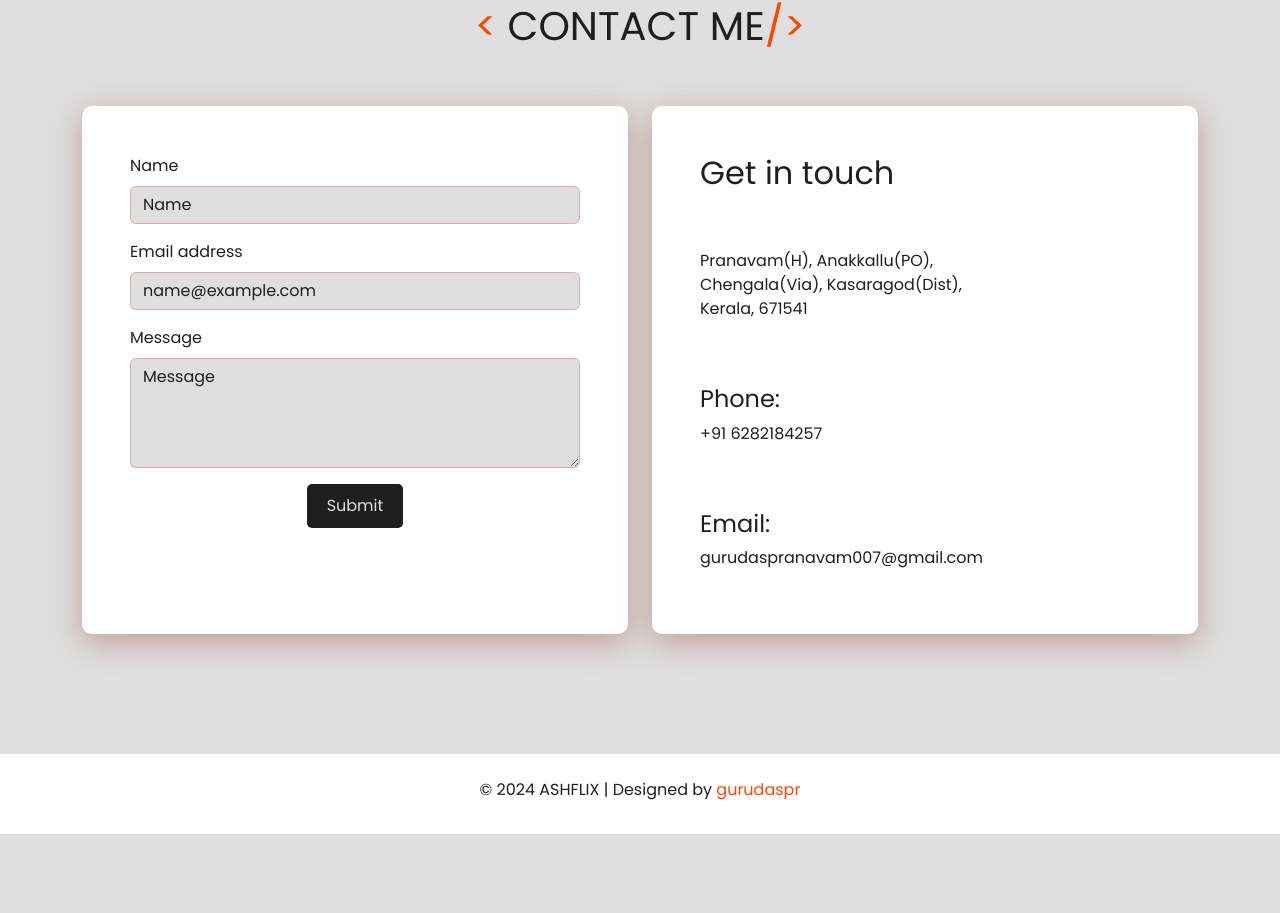
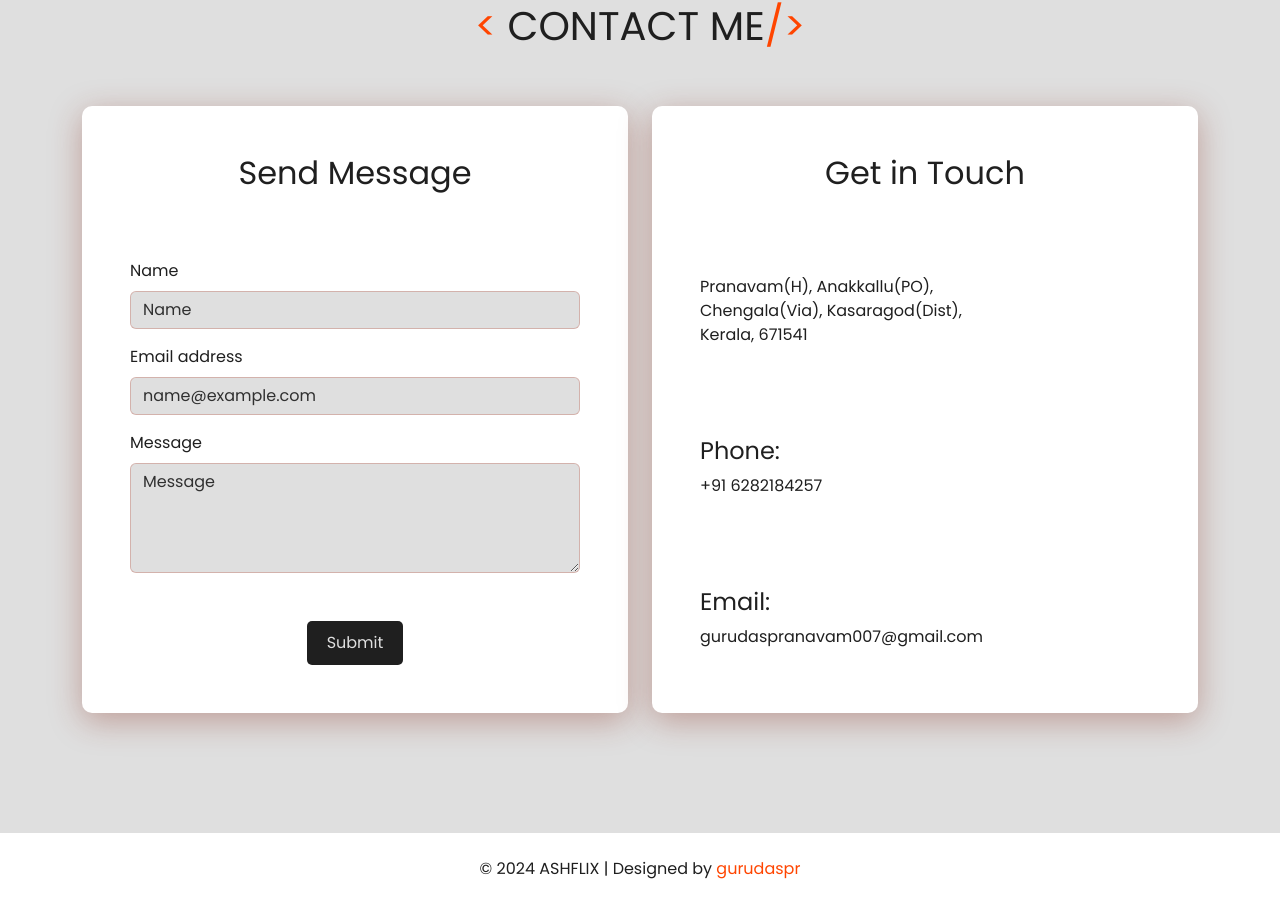
Before and after one commit to gurudaspr/portfolio-react, a React (Create React App) app: page / in a window 1280 px wide. Shown: the part 2359-3272 px from the top of the page. Before the commit the page ends 3193 px from the top, so only its background shows below. Built offline with nearby package versions, Linux system fonts and the light colour scheme.

Commit message:
first commit

```diff
--- a/src/components/Contact.jsx
+++ b/src/components/Contact.jsx
@@ -14,6 +14,7 @@ const Contact = () => {
         <Row className="d-flex justify-content-between">
           <Col md={6} sm={12} className="mb-4">
             <div className="form-container mt-5 pb-5 p-5 h-100 mx-auto d-flex flex-column justify-content-between">
+            <h2 className='text-center'>Send Message</h2>
               <form className='form'>
                 <div className="mb-3">
                   <label htmlFor="name" className="form-label">
@@ -23,7 +24,7 @@ const Contact = () => {
                     type="text"
                     className="form-control"
                     id="name"
-                    placeholder="Name"
+                    placeholder="Name"required
                   />
                 </div>
                 <div className="mb-3">
@@ -34,7 +35,7 @@ const Contact = () => {
                     type="email"
                     className="form-control"
                     id="email"
-                    placeholder="name@example.com"
+                    placeholder="name@example.com" required
                   />
                 </div>
                 <div className="mb-3">
@@ -45,10 +46,10 @@ const Contact = () => {
                     className="form-control"
                     id="message"
                     rows="4"
-                    placeholder="Message"
+                    placeholder="Message" required
                   ></textarea>
                 </div>
-                <div className="text-center">
+                <div className="text-center mt-5">
                   <button type="submit" className="btn-col">
                     Submit
                   </button>
@@ -58,7 +59,7 @@ const Contact = () => {
           </Col>
           <Col md={6} sm={12} className='mb-4' >
             <div className="contact-container mt-5 p-5 h-100 mx-auto d-flex flex-column justify-content-between">
-              <h2>Get in touch</h2>
+              <h2 className='text-center'>Get in Touch</h2>
               <div className="address">
                 <p>
                   Pranavam(H), Anakkallu(PO),
--- a/src/components/styles/Contact.css
+++ b/src/components/styles/Contact.css
@@ -28,11 +28,12 @@
 }
 
 .form-control::placeholder {
-    color: var(--color-primary);
+    color: var(--color-secondary);
 
 }
 
 .form input {
+    color: var(--color-primary);
     outline: none;
 
 }
```
